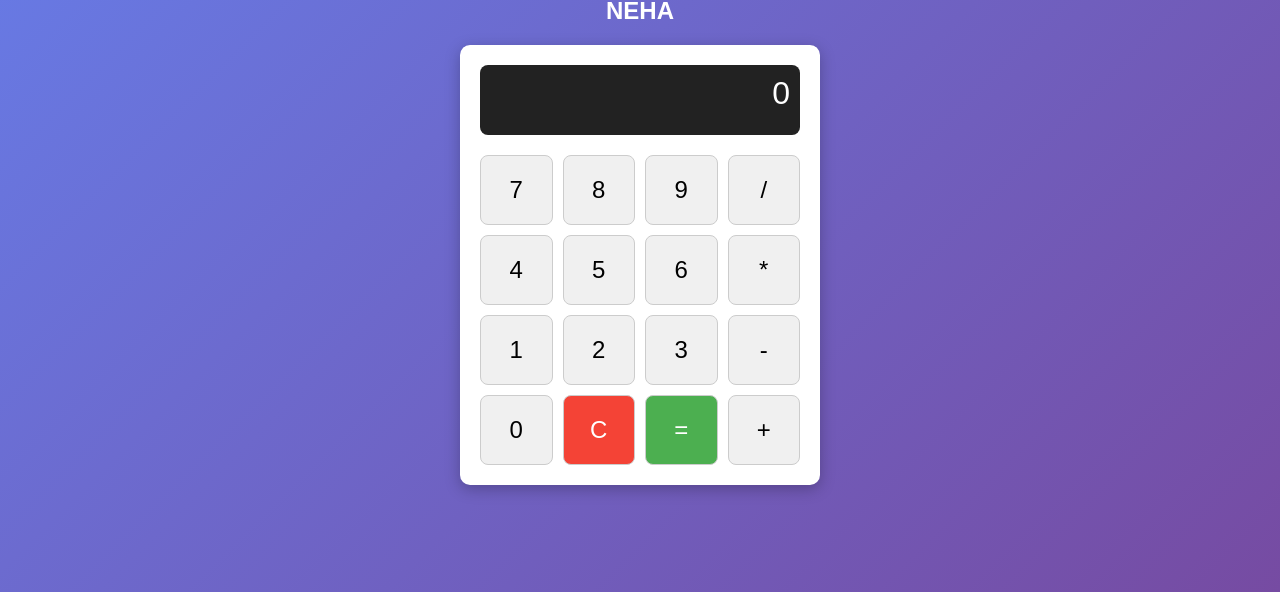
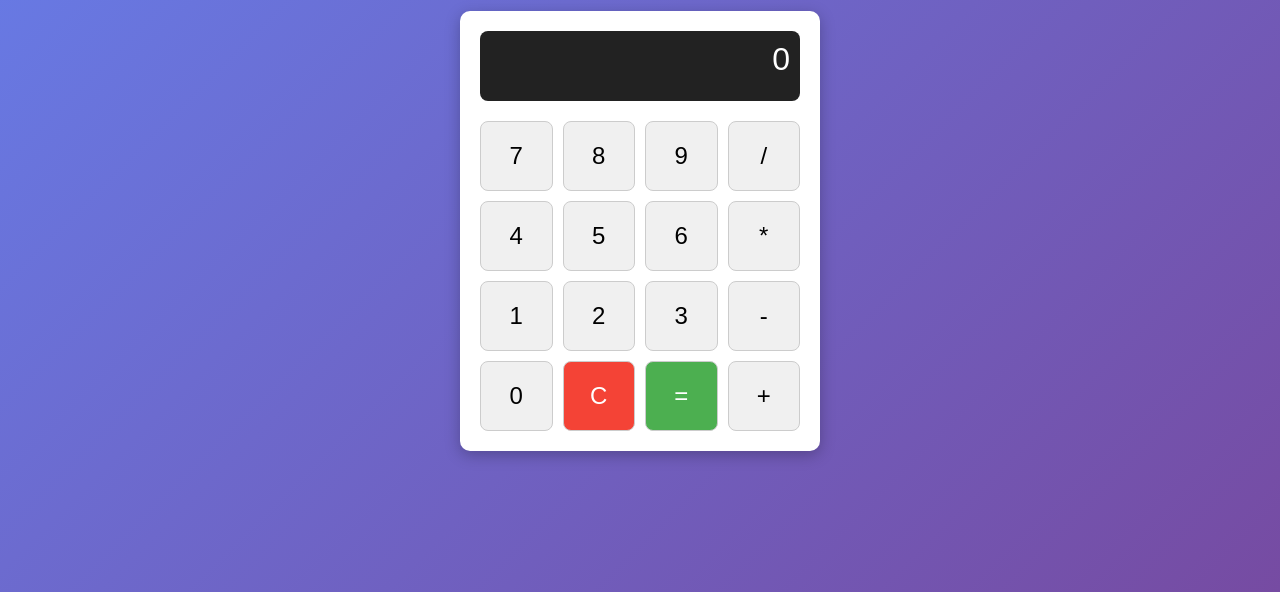
Before and after one commit to Dhanachowdary/experiment1, a plain HTML site: page index.html in a window 1280 px wide. Shown: the part 208-800 px from the top of the page. Drawn offline with Linux system fonts and the light colour scheme.

Commit message:
Update index.html

```diff
--- a/index.html
+++ b/index.html
@@ -90,8 +90,6 @@
 <body>
 
   <h1>A Simple Calculator</h1>
-  <h2>NEHA</h2>
-
   <div class="calculator">
     <div class="display" id="display">0</div>
     <div class="buttons">
```
